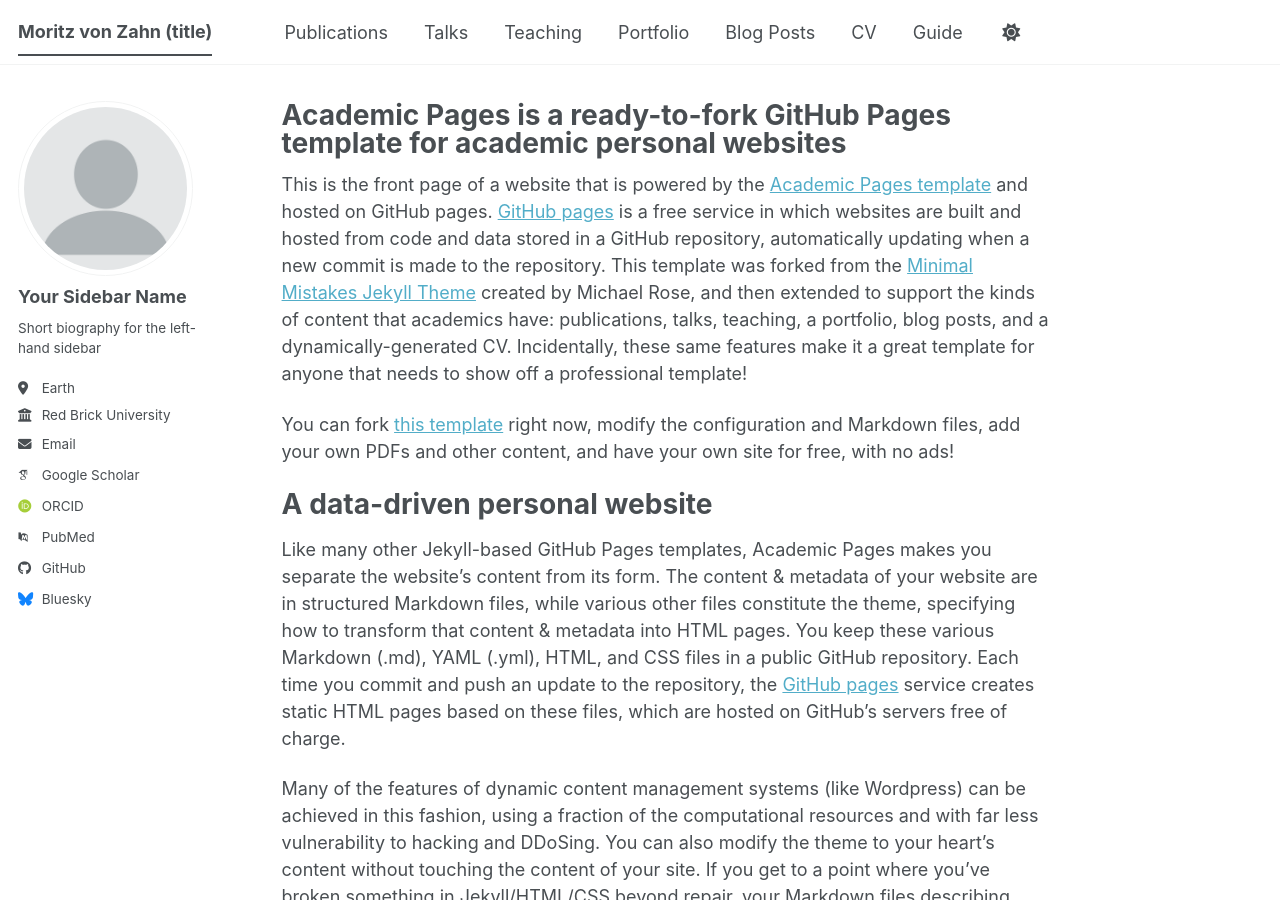
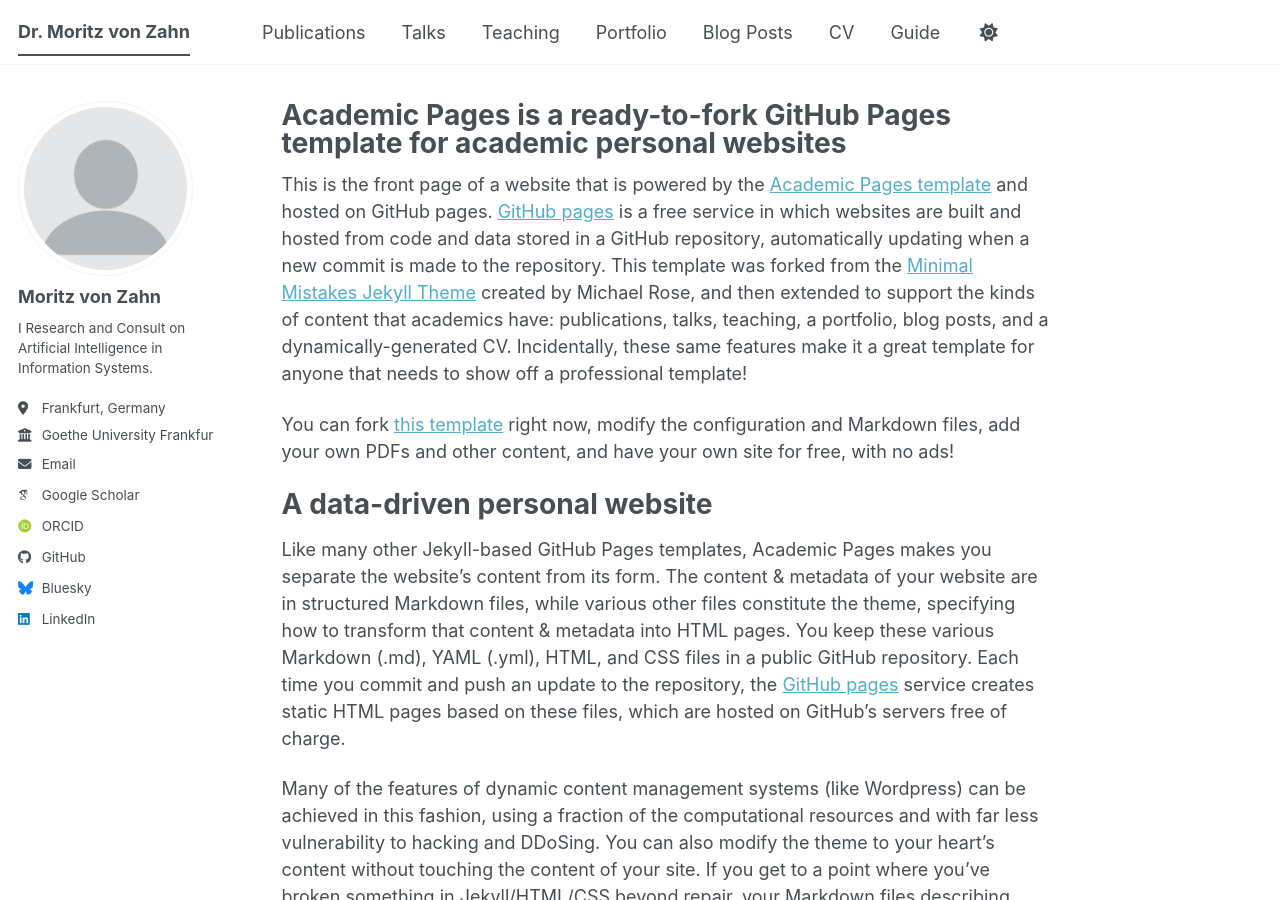
Before and after one commit to moritzvz/moritzvz.github.io, a Jekyll site: the page built from _pages/about.md, in a window 1280 px wide and 900 px high. Built offline with Jekyll 4.4.1, drawn with Linux system fonts in a browser that asks for light colours; some web fonts are replaced; a script bundle is joined from its source files by our own code; library files that are not in the unit come from our copies.

Commit message:
Update _config.yml

```diff
--- a/_config.yml
+++ b/_config.yml
@@ -9,7 +9,7 @@
 # Basic Site Settings
 locale                   : "en-US"
 site_theme               : "default" # The available themes options are "default", "air", "sunrise", "mint", "dirt" and "contrast"
-title                    : "Moritz von Zahn (title)"
+title                    : "Dr. Moritz von Zahn"
 title_separator          : "-"
 name                     : &name "Moritz von Zahn"
 description              : &description "Your Name's academic portfolio"   # Update this with a general description of your site, this is the default if not overridden by a page
@@ -24,34 +24,34 @@
 author:
   # Biographic information
   avatar           : "profile.png"
-  name             : "Your Sidebar Name"
+  name             : "Moritz von Zahn"
   pronouns         : # example: "she/her"
-  bio              : "Short biography for the left-hand sidebar"
-  location         : "Earth"
-  employer         : "Red Brick University"
+  bio              : "I Research and Consult on Artificial Intelligence in Information Systems."
+  location         : "Frankfurt, Germany"
+  employer         : "Goethe University Frankfurt"
   uri              : # URL
-  email            : "none@example.org"
+  email            : "vzahn@its.uni-frankfurt.de"
 
   # Academic websites
   academia         : # URL
-  arxiv            : # URL - Update with the correct link to your profile
-  googlescholar    : "https://scholar.google.com/citations?user=PS_CX0AAAAAJ"
+  arxiv            : # URL
+  googlescholar    : "https://scholar.google.com/citations?user=KLQGW44AAAAJ&hl=en"
   inspire-hep      : # URL
   impactstory      : # URL
-  orcid            : "https://orcid.org/yourorcidurl"
+  orcid            : "https://orcid.org/my-orcid?orcid=0000-0003-1160-1007"
   semantic         : # URL
   ssrn             : # URL
-  pubmed           : "https://www.ncbi.nlm.nih.gov/pubmed/?term=john+snow"
+  pubmed           : # URL
   researchgate     : # URL
   scopus           : # URL
   zotero           : # URL
 
 
   # Repositories and software development
-  bitbucket        : # Username - Update with your username on the site
+  bitbucket        : # Username
   codepen          : # Username
   dribbble         : # Username
-  github           : "academicpages"
+  github           : "https://github.com/moritzvz"
   kaggle           : # Username
   stackoverflow    : # User number or user number and name (i.e., use "1" or "1/jeff-atwood")
 
@@ -66,7 +66,7 @@
   keybase          : # Username
   instagram        : # Username
   lastfm           : # Username
-  linkedin         : # Username
+  linkedin         : "https://www.linkedin.com/in/moritz-von-zahn/"
   mastodon         : # URL
   medium           : # URL
   pinterest        : # Username
```
